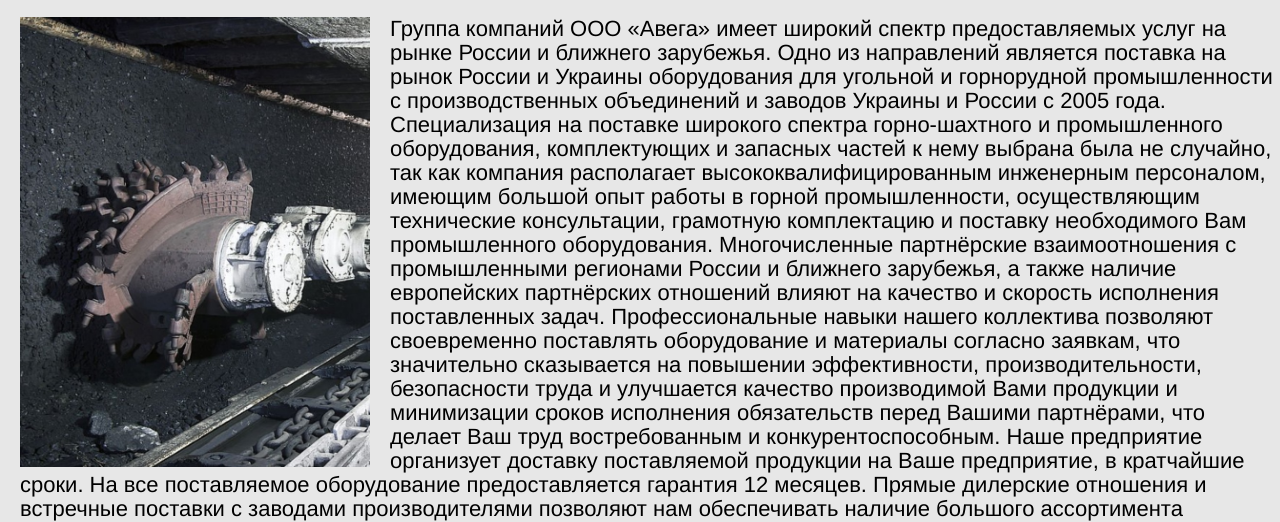
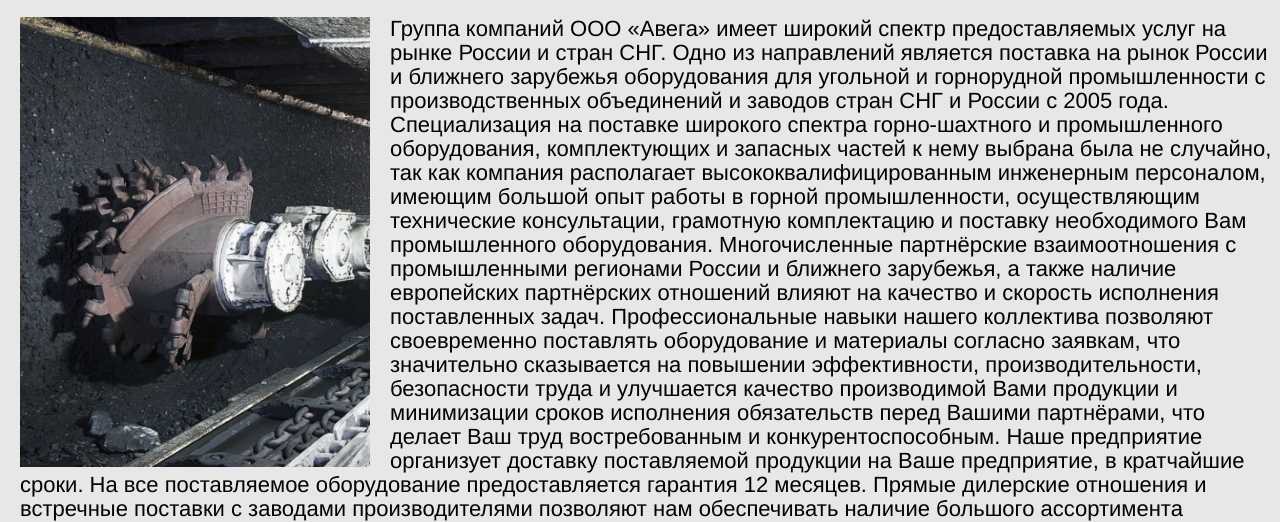
Before and after one commit to Zoriana22/timchenko, a plain HTML site: page index.html in a window 1280 px wide. Shown: the part 270-792 px from the top of the page. Drawn offline with nearby package versions, Linux system fonts and the light colour scheme.

Commit message:
text-worl

```diff
--- a/index.html
+++ b/index.html
@@ -90,8 +90,8 @@
         <h2 class="title__name">О компании</h2>
         <p class="about__us-descr">
           Группа компаний ООО «Авега» имеет широкий спектр предоставляемых услуг на рынке России и
-          ближнего зарубежья. Одно из направлений является поставка на рынок России и Украины оборудования
-          для угольной и горнорудной промышленности с производственных объединений и заводов Украины и
+          стран СНГ. Одно из направлений является поставка на рынок России и ближнего зарубежья оборудования
+          для угольной и горнорудной промышленности с производственных объединений и заводов стран СНГ и
           России с 2005 года. Специализация на поставке широкого спектра горно-шахтного и промышленного
           оборудования, комплектующих и запасных частей к нему выбрана была не случайно, так как компания
           располагает высококвалифицированным инженерным персоналом, имеющим большой опыт работы в
@@ -124,8 +124,8 @@
       <p class="about__us-descr">
         <img class="about_img" src="img/about_us_pic.jpg" align="right" alt="shnek_img">
         Группа компаний ООО «Авега» имеет широкий спектр предоставляемых услуг на рынке России и
-        ближнего зарубежья. Одно из направлений является поставка на рынок России и Украины оборудования
-        для угольной и горнорудной промышленности с производственных объединений и заводов Украины и
+        стран СНГ. Одно из направлений является поставка на рынок России и ближнего зарубежья оборудования
+        для угольной и горнорудной промышленности с производственных объединений и заводов стран СНГ и
         России с 2005 года. Специализация на поставке широкого спектра горно-шахтного и промышленного
         оборудования, комплектующих и запасных частей к нему выбрана была не случайно, так как компания
         располагает высококвалифицированным инженерным персоналом, имеющим большой опыт работы в
@@ -238,7 +238,7 @@
           </div>
         </details>
         <details>
-          <summary class="sub-charter">Буровые машины</summary>
+          <summary class="sub-charter">Буровое оборудование</summary>
           <div class="model-list">
             <a href=""><span class="model-page">test</span></a>
             <a href=""><span class="model-page">test</span></a>
--- /dev/null
+++ b/продвижение.txt
@@ -0,0 +1,3 @@
+https://www.youtube.com/watch?v=qFz9gh2Kk0A продвижение по каталогам
+
+https://www.youtube.com/watch?v=oUCbeRf_xwA Верстка сайта - Основы SEO оптимизации для начинающих
```
